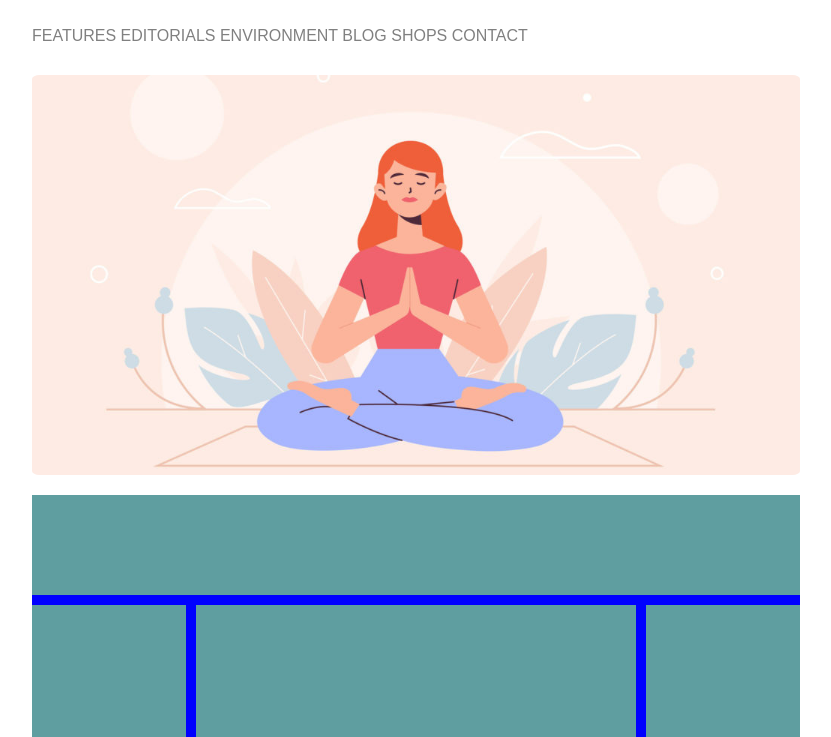
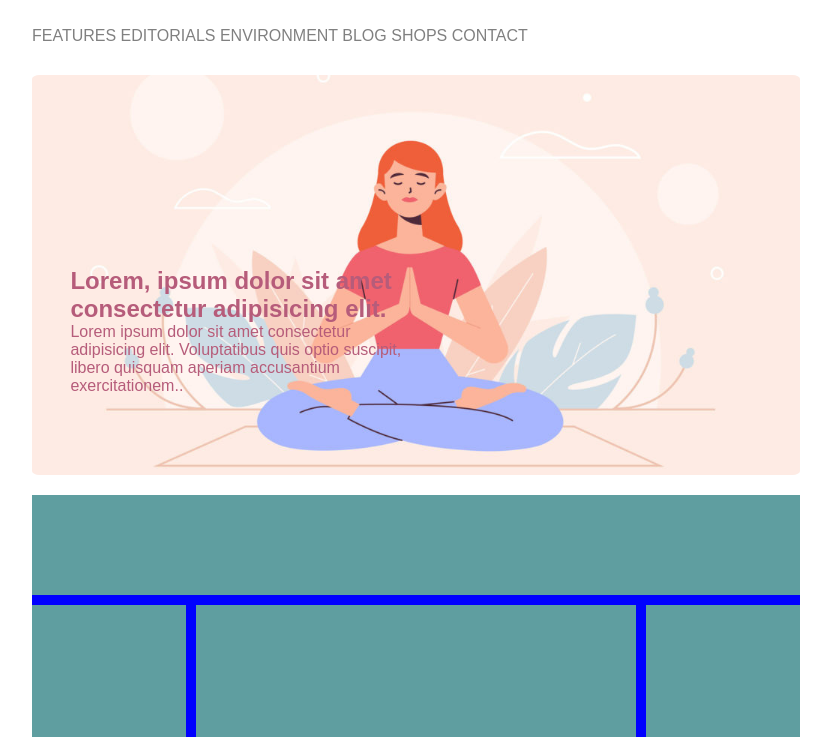
Before and after one commit to aquariusboy91/htmlcss-wp, a plain HTML site: page index.html in a window 1280 px wide. Shown: the part 63-800 px from the top of the page, without its empty margins (224-1055 px from the left). Drawn offline with Linux system fonts and the light colour scheme.

Commit message:
add-jumbo-mod

```diff
--- a/css/style.css
+++ b/css/style.css
@@ -49,9 +49,22 @@ body {
     background-repeat: no-repeat;
     background-position: center;
     border-radius: 1%;
-    background-color: black;
 
+}
 
+.jumbo-text {
+    display: inline-block;
+    padding: 25% 0% 0% 5%;
+    width: 60%;
+    color: rgb(182, 92, 122);
+
+}
+
+.p-jumbo {
+    padding: 0%;
+    width: 50%;
+    color: rgb(182, 92, 122);
+    padding: 0% 0% 0% 5%;
 }
 
 .clearfix::after {
--- a/index.html
+++ b/index.html
@@ -32,7 +32,14 @@
         </nav>
 
             <section>
-                <div class="jumbotron"></div>
+                <div class="jumbotron">
+                    <h2 class="jumbo-text">
+                        Lorem, ipsum dolor sit amet consectetur adipisicing elit.
+                    </h2>
+                    <p class="p-jumbo">
+                            Lorem ipsum dolor sit amet consectetur adipisicing elit. Voluptatibus quis optio suscipit, libero quisquam aperiam accusantium exercitationem..
+                    </p>
+                </div>
             </section>
 
             <!-- Impostazione main (titolo e colonne) -->
```
